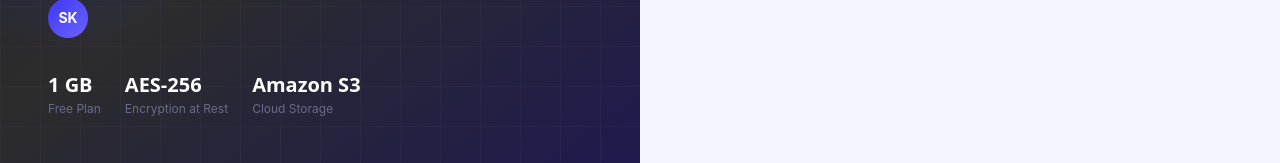
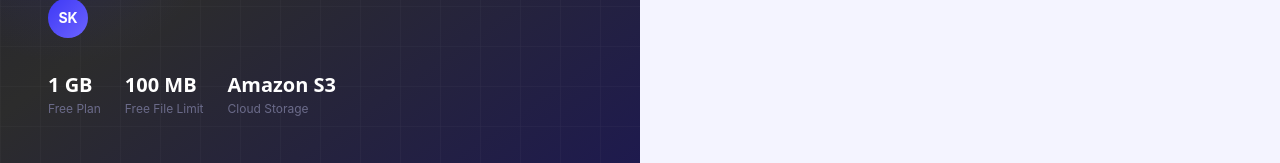
Before and after one commit to shreyas-khandare/cloudbox-s3-storage, a React (Vite) app in the folder frontend/: page /login in a window 1280 px wide. Shown: the part 634-797 px from the top of the page. Built offline with nearby package versions, Linux system fonts and the light colour scheme; no server answers.

Commit message:
copy: remove unverified encryption claim from login page

```diff
--- a/frontend/src/app/components/auth/LoginPage.tsx
+++ b/frontend/src/app/components/auth/LoginPage.tsx
@@ -139,7 +139,7 @@ export function LoginPage({ navigate }: Props) {
           </blockquote>
 
           <div className="flex gap-6">
-            {[["1 GB", "Free Plan"], ["AES-256", "Encryption at Rest"], ["Amazon S3", "Cloud Storage"]].map(([val, label]) => (
+            {[["1 GB", "Free Plan"], ["100 MB", "Free File Limit"], ["Amazon S3", "Cloud Storage"]].map(([val, label]) => (
               <div key={label}>
                 <p className="cloudbox-font-display" style={{ fontSize: "1.25rem", fontWeight: 700, color: "#fff" }}>{val}</p>
                 <p style={{ fontSize: "0.75rem", color: "#6B6B8A" }}>{label}</p>
```
